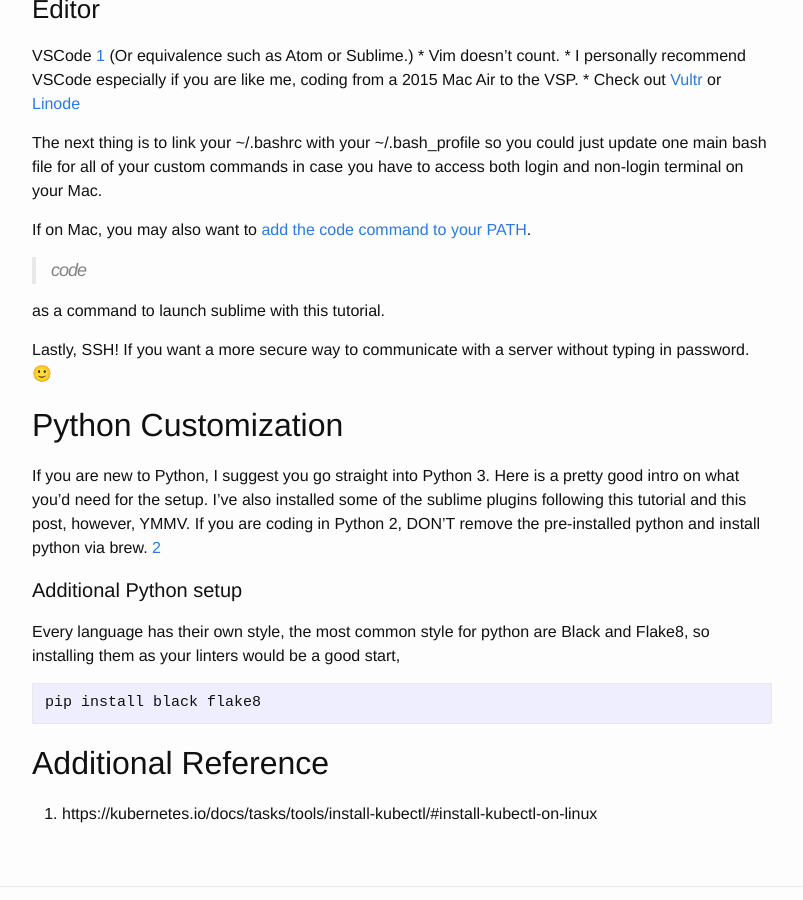
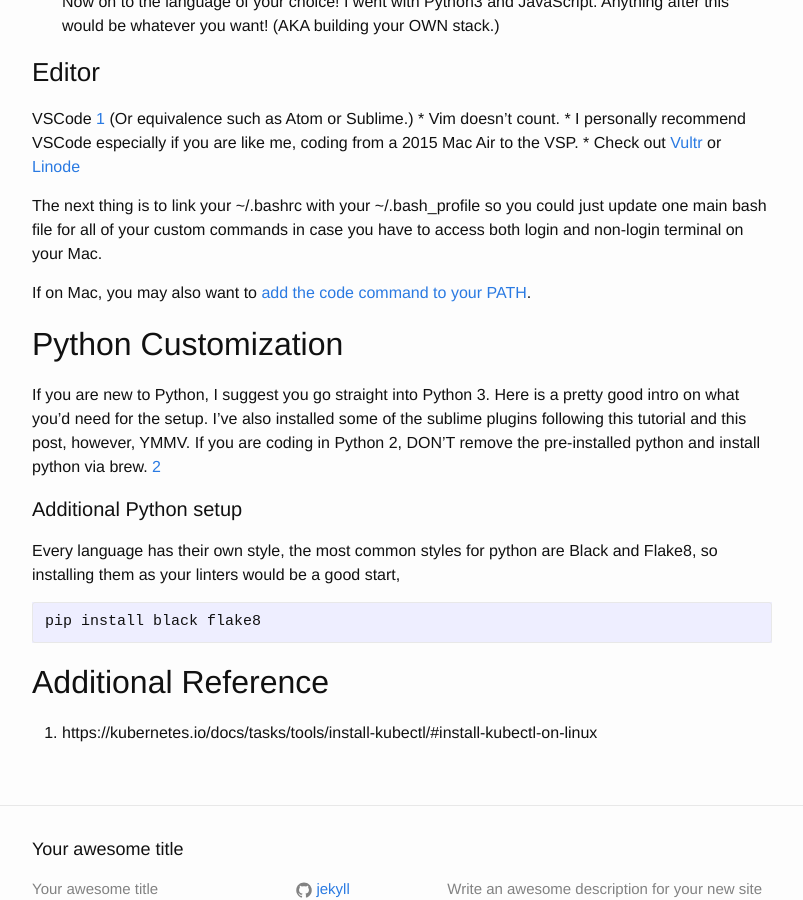
Before and after one commit to mrtingalingling/mrtingalingling.github.io, a Jekyll site: the page built from _posts/2019-12-26-Stack-Setup.md, in a window 1280 px wide and 900 px high, scrolled down 3431 px. Shown: the whole window, without its empty margins (238-1041 px from the left). Built offline with Jekyll 4.4.1, drawn with Linux system fonts in a browser that asks for light colours; some of the changed text lies outside the part shown.

Commit message:
Update 2019-12-26-Stack-Setup.md

````diff
--- a/_posts/2019-12-26-Stack-Setup.md
+++ b/_posts/2019-12-26-Stack-Setup.md
@@ -155,17 +156,12 @@
 
 If on Mac, you may also want to [add the code command to your PATH](https://code.visualstudio.com/docs/setup/mac).
 
-> code
-
-as a command to launch sublime with this tutorial.
-
-Lastly, SSH! If you want a more secure way to communicate with a server without typing in password. 🙂
 
 ## Python Customization
 If you are new to Python, I suggest you go straight into Python 3. Here is a pretty good intro on what you’d need for the setup. I’ve also installed some of the sublime plugins following this tutorial and this post, however, YMMV. If you are coding in Python 2, DON’T remove the pre-installed python and install python via brew. [2]
 
 #### Additional Python setup
-Every language has their own style, the most common style for python are Black and Flake8, so installing them as your linters would be a good start,
+Every language has their own style, the most common styles for python are Black and Flake8, so installing them as your linters would be a good start,
 ```
 pip install black flake8
 ```
````
Also changed, not shown: other parts of _posts/2019-12-26-Stack-Setup.md (+1 -0 lines).
